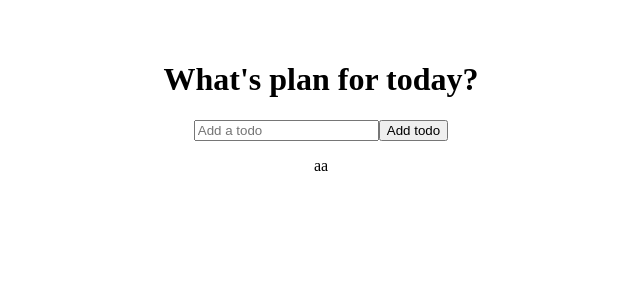
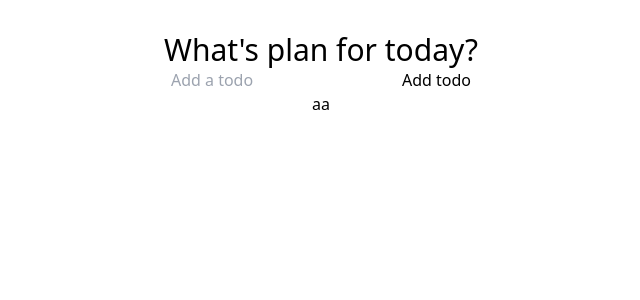
Before and after one commit to Niwaiwa/react-vite-tailwind-todo-app, a React (Vite) app: page / in a window 1280 px wide. Shown: the top 300 px of the page, without its empty margins (319-959 px from the left). Built offline with nearby package versions, Linux system fonts and the light colour scheme.

Commit message:
add tailwind css

```diff
--- a/package.json
+++ b/package.json
@@ -16,6 +16,9 @@
     "@types/react": "^18.0.26",
     "@types/react-dom": "^18.0.9",
     "@vitejs/plugin-react": "^3.0.0",
+    "autoprefixer": "^10.4.13",
+    "postcss": "^8.4.21",
+    "tailwindcss": "^3.2.7",
     "typescript": "^4.9.3",
     "vite": "^4.0.0"
   }
--- /dev/null
+++ b/postcss.config.cjs
@@ -0,0 +1,6 @@
+module.exports = {
+  plugins: {
+    tailwindcss: {},
+    autoprefixer: {},
+  },
+}
--- a/src/App.css
+++ b/src/App.css
@@ -5,7 +5,7 @@
   text-align: center;
 }
 
-.logo {
+/* .logo {
   height: 6em;
   padding: 1.5em;
   will-change: filter;
@@ -38,4 +38,4 @@
 
 .read-the-docs {
   color: #888;
-}
+} */
--- a/src/components/TodoList.tsx
+++ b/src/components/TodoList.tsx
@@ -26,7 +26,7 @@
 
   return (
     <div>
-        <h1>What's plan for today?</h1>
+        <h1 className='text-3xl'>What's plan for today?</h1>
         <TodoForm onSubmit={addTodo}/>
         <Todo
           todos={todos}
--- a/src/index.css
+++ b/src/index.css
@@ -1,3 +1,7 @@
+@tailwind base;
+@tailwind components;
+@tailwind utilities;
+
 /* :root {
   font-family: Inter, Avenir, Helvetica, Arial, sans-serif;
   font-size: 16px;
--- /dev/null
+++ b/tailwind.config.cjs
@@ -0,0 +1,11 @@
+/** @type {import('tailwindcss').Config} */
+module.exports = {
+  content: [
+    "./index.html",
+    "./src/**/*.{js,ts,jsx,tsx}",
+  ],
+  theme: {
+    extend: {},
+  },
+  plugins: [],
+}
```
Also changed, not shown: 1 other file (tests, documents, lock files or other folders).
